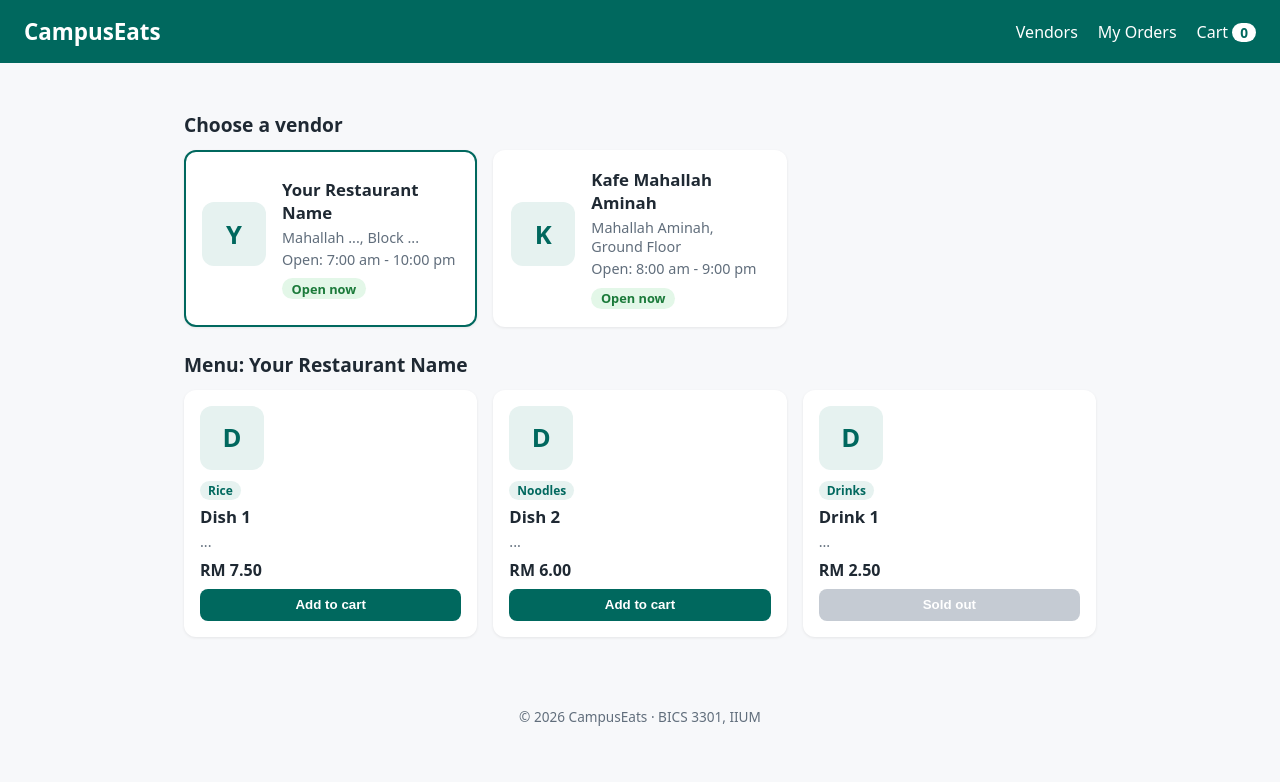
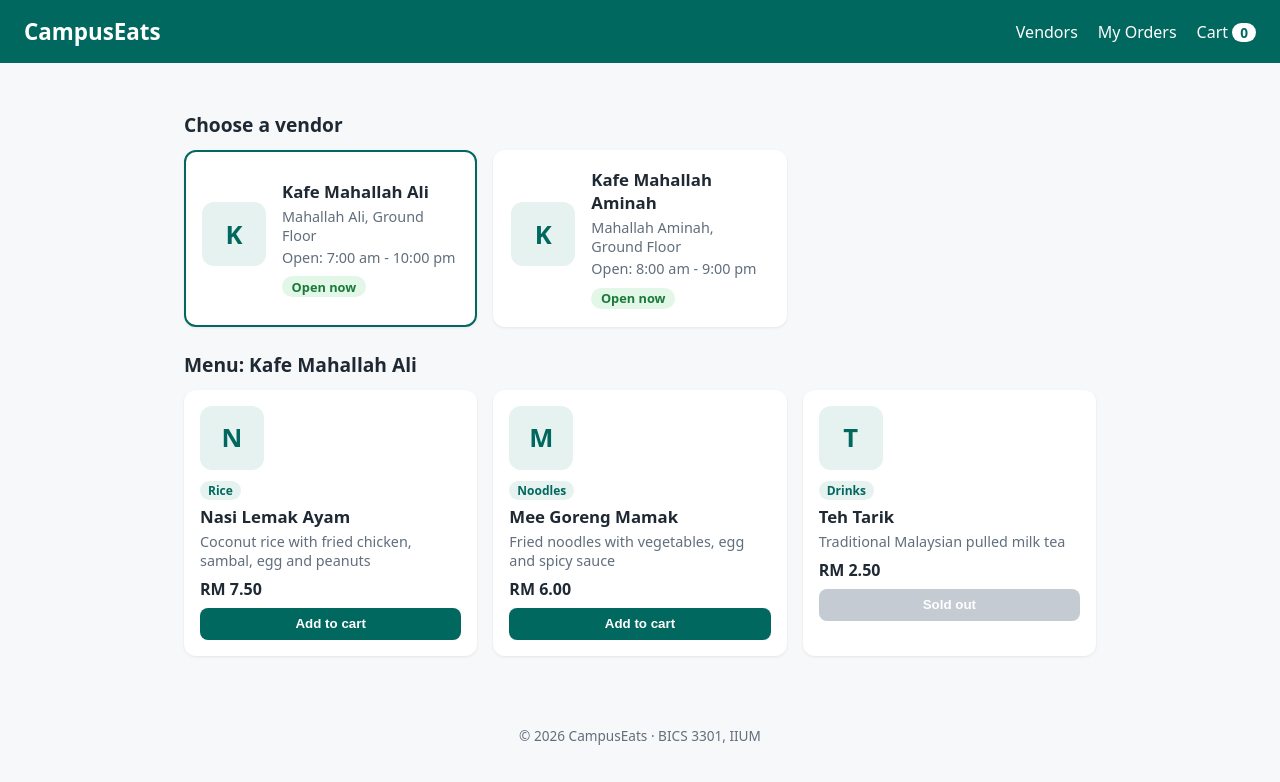
Before and after one commit to majdiahmadi/campuseats-2417185, a React (Vite) app: page / in a window 1280 px wide. Shown: the top 782 px of the page. Built offline with nearby package versions, Linux system fonts and the light colour scheme.

Commit message:
Some corrections and changes

```diff
--- a/src/data/vendors.js
+++ b/src/data/vendors.js
@@ -2,31 +2,31 @@
 const vendors = [
   {
     id: 'my-restaurant',
-    name: 'Your Restaurant Name',
-    location: 'Mahallah ..., Block ...',
+    name: 'Kafe Mahallah Ali',
+    location: 'Mahallah Ali, Ground Floor',
     openHours: '7:00 am - 10:00 pm',
     isOpen: true,
     menu: [
       {
         id: 'my-1',
-        name: 'Dish 1',
-        description: '...',
+        name: 'Nasi Lemak Ayam',
+        description: 'Coconut rice with fried chicken, sambal, egg and peanuts',
         price: 7.5,
         category: 'Rice',
         available: true,
       },
       {
         id: 'my-2',
-        name: 'Dish 2',
-        description: '...',
+        name: 'Mee Goreng Mamak',
+        description: 'Fried noodles with vegetables, egg and spicy sauce',
         price: 6,
         category: 'Noodles',
         available: true,
       },
       {
         id: 'my-3',
-        name: 'Drink 1',
-        description: '...',
+        name: 'Teh Tarik',
+        description: 'Traditional Malaysian pulled milk tea',
         price: 2.5,
         category: 'Drinks',
         available: false,
@@ -58,6 +58,6 @@ const vendors = [
       },
     ],
   },
-];
+]
 
-export default vendors;
+export default vendors
```
Also changed, not shown: 1 other file (tests, documents, lock files or other folders).
